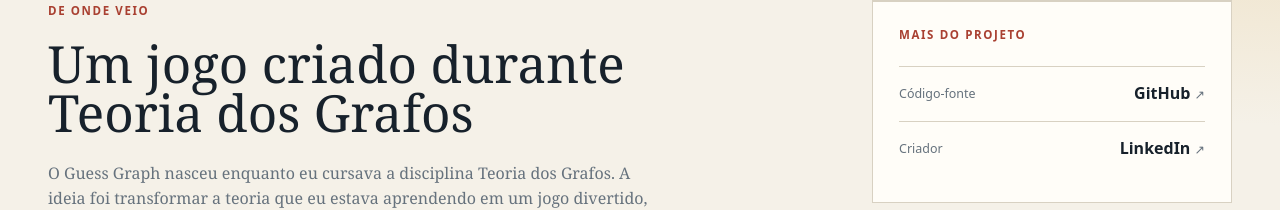
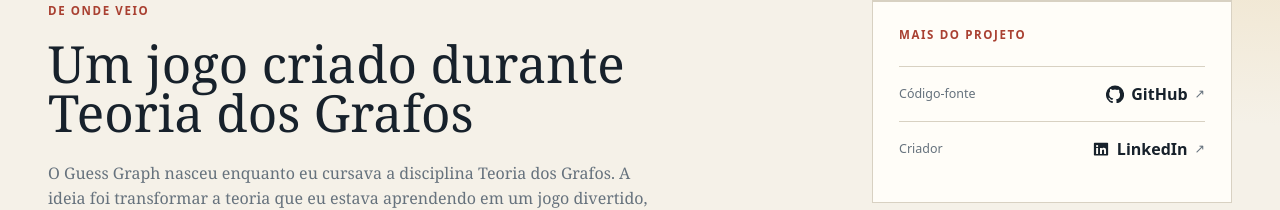
Before and after one commit to LucasC-Soares/Guess-Graph, a Next.js app in the folder frontend/: page /about in a window 1280 px wide. Shown: the part 556-766 px from the top of the page. Built offline with nearby package versions, Linux system fonts and the light colour scheme.

Commit message:
feat: add brand icons

```diff
--- a/frontend/src/app/about/page.tsx
+++ b/frontend/src/app/about/page.tsx
@@ -2,6 +2,7 @@
 
 import Link from 'next/link';
 import { SiteHeader } from '@/components/ui/site-header';
+import { GithubIcon, LinkedInIcon } from '@/components/ui/brand-icons';
 import { PROJECT_REPOSITORY_URL, LINKEDIN_URL } from '@/constants/links';
 import { useI18n } from '@/lib/i18n-context';
 
@@ -28,10 +29,12 @@ export default function AboutPage() {
           <aside className="about-links">
             <span className="eyebrow">{t('aboutLinksEyebrow')}</span>
             <a className="about-link" href={PROJECT_REPOSITORY_URL} rel="noreferrer" target="_blank">
-              <span>{t('repositoryLabel')}</span><strong>GitHub <span aria-hidden="true">↗</span></strong>
+              <span>{t('repositoryLabel')}</span>
+              <strong><GithubIcon className="brand-icon" /> GitHub <span aria-hidden="true">↗</span></strong>
             </a>
             <a className="about-link" href={LINKEDIN_URL} rel="noreferrer" target="_blank">
-              <span>{t('linkedinLabel')}</span><strong>LinkedIn <span aria-hidden="true">↗</span></strong>
+              <span>{t('linkedinLabel')}</span>
+              <strong><LinkedInIcon className="brand-icon" /> LinkedIn <span aria-hidden="true">↗</span></strong>
             </a>
           </aside>
         </section>
--- /dev/null
+++ b/frontend/src/components/ui/brand-icons.tsx
@@ -0,0 +1,19 @@
+type BrandIconProps = {
+  className?: string;
+};
+
+export function GithubIcon({ className }: BrandIconProps) {
+  return (
+    <svg aria-hidden="true" className={className} viewBox="0 0 24 24">
+      <path d="M12 .7a12 12 0 0 0-3.8 23.4c.6.1.8-.3.8-.6v-2.2c-3.4.7-4.1-1.6-4.1-1.6-.5-1.4-1.3-1.8-1.3-1.8-1.1-.8.1-.8.1-.8 1.2.1 1.8 1.2 1.8 1.2 1.1 1.8 2.8 1.3 3.5 1 .1-.8.4-1.3.8-1.6-2.7-.3-5.5-1.3-5.5-6a4.7 4.7 0 0 1 1.2-3.2c-.1-.3-.5-1.6.1-3.2 0 0 1-.3 3.3 1.2a11.5 11.5 0 0 1 6 0C16.4 6.2 17.4 6.5 17.4 6.5c.6 1.6.2 2.9.1 3.2a4.7 4.7 0 0 1 1.2 3.2c0 4.7-2.8 5.7-5.5 6 .4.3.8 1 .8 2v2.9c0 .3.2.7.8.6A12 12 0 0 0 12 .7Z" />
+    </svg>
+  );
+}
+
+export function LinkedInIcon({ className }: BrandIconProps) {
+  return (
+    <svg aria-hidden="true" className={className} viewBox="0 0 24 24">
+      <path d="M20.5 3.5h-17a1 1 0 0 0-1 1v15a1 1 0 0 0 1 1h17a1 1 0 0 0 1-1v-15a1 1 0 0 0-1-1ZM8.1 18.7H5.5v-8.1h2.6v8.1ZM6.8 9.5a1.5 1.5 0 1 1 0-3 1.5 1.5 0 0 1 0 3Zm11.9 9.2h-2.6v-3.9c0-.9 0-2.1-1.3-2.1s-1.5 1-1.5 2v4h-2.6v-8.1h2.5v1.1h.1c.3-.6 1.1-1.3 2.4-1.3 2.6 0 3 1.7 3 3.9v4.4Z" />
+    </svg>
+  );
+}
--- a/frontend/src/styles/globals.css
+++ b/frontend/src/styles/globals.css
@@ -111,7 +111,8 @@ button { cursor: pointer; }
 .about-links .eyebrow { display: block; margin-bottom: 24px; }
 .about-link { align-items: center; border-top: 1px solid var(--line); display: flex; justify-content: space-between; padding: 18px 0; text-decoration: none; }
 .about-link span { color: var(--muted); font: .78rem/1.2 system-ui, sans-serif; }
-.about-link strong { color: var(--ink); font: 700 1rem/1 system-ui, sans-serif; }
+.about-link strong { align-items: center; color: var(--ink); display: flex; font: 700 1rem/1 system-ui, sans-serif; gap: 7px; }
+.brand-icon { fill: currentColor; height: 18px; width: 18px; }
 .about-link:hover strong { color: var(--teal); }
 .closed-room-frame { align-items: center; display: flex; min-height: calc(100vh - 112px); }
 .closed-room { margin: 0 auto; max-width: 680px; overflow: hidden; padding: 48px clamp(24px, 7vw, 76px) 42px; position: relative; text-align: center; width: 100%; }
```
